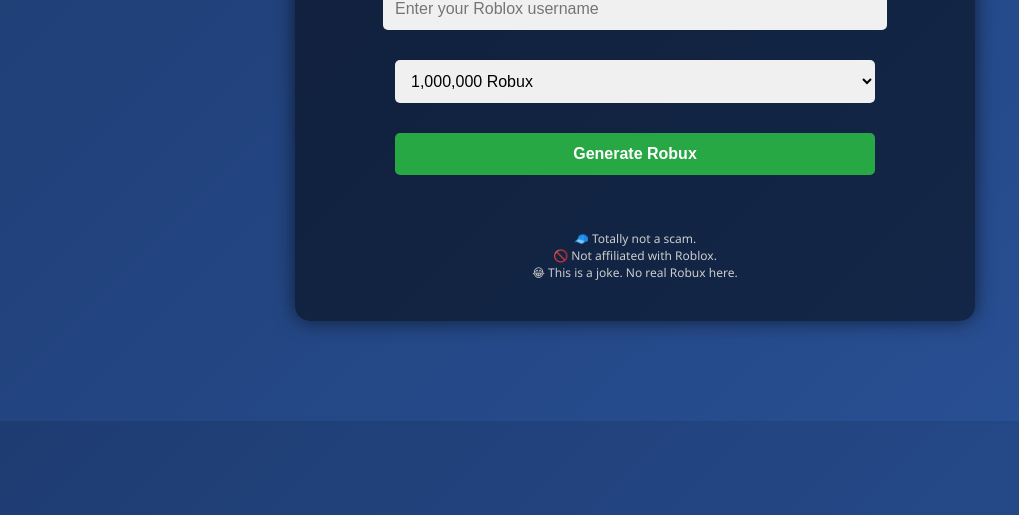
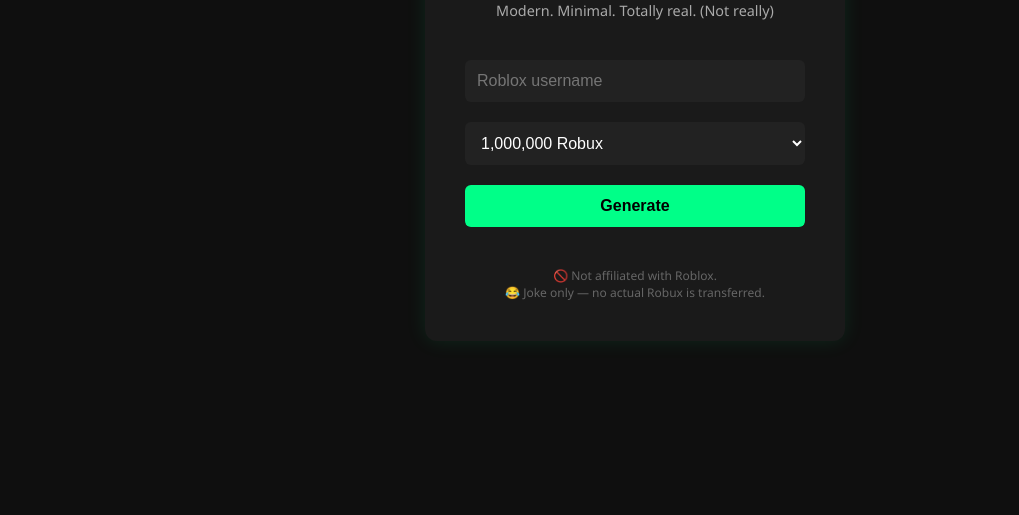
Before and after one commit to EpixUnblocked/RobuxGen, a plain HTML site: page index.html in a window 1280 px wide. Shown: the part 285-800 px from the top of the page, without its empty margins (5-1024 px from the left). Drawn offline with Linux system fonts and the light colour scheme.

Commit message:
Update index.html

```diff
--- a/index.html
+++ b/index.html
@@ -2,102 +2,127 @@
 <html lang="en">
 <head>
   <meta charset="UTF-8">
-  <title>Robux Generator 9000</title>
+  <title>Robux Generator</title>
   <meta name="viewport" content="width=device-width, initial-scale=1.0">
   <style>
+    :root {
+      --bg-color: #0f0f0f;
+      --card-bg: #1a1a1a;
+      --text-color: #f5f5f5;
+      --accent: #00ff88;
+      --error: #ff4d4d;
+    }
+
+    * {
+      box-sizing: border-box;
+    }
+
     body {
-      font-family: 'Segoe UI', Tahoma, Geneva, Verdana, sans-serif;
-      background: linear-gradient(135deg, #1e3c72, #2a5298);
-      color: white;
-      text-align: center;
       margin: 0;
-      padding: 0;
+      font-family: 'Segoe UI', sans-serif;
+      background-color: var(--bg-color);
+      color: var(--text-color);
+      display: flex;
+      justify-content: center;
+      align-items: center;
+      height: 100vh;
     }
 
     .container {
-      max-width: 600px;
-      margin: 100px auto;
-      background-color: rgba(0,0,0,0.5);
+      background-color: var(--card-bg);
       padding: 40px;
-      border-radius: 15px;
-      box-shadow: 0 0 20px rgba(0,0,0,0.6);
+      border-radius: 12px;
+      box-shadow: 0 0 20px rgba(0, 255, 136, 0.1);
+      width: 100%;
+      max-width: 420px;
+      text-align: center;
     }
 
     h1 {
-      margin-bottom: 10px;
+      margin-bottom: 8px;
+      font-size: 1.8em;
+      color: var(--accent);
+    }
+
+    p {
+      margin-bottom: 30px;
+      font-size: 0.9em;
+      color: #aaa;
     }
 
     input, select, button {
-      width: 80%;
+      width: 100%;
       padding: 12px;
-      margin: 15px 0;
-      font-size: 16px;
+      margin: 10px 0;
       border: none;
-      border-radius: 5px;
+      border-radius: 6px;
+      font-size: 1em;
     }
 
     input, select {
-      background-color: #f0f0f0;
-      color: #000;
+      background-color: #222;
+      color: white;
     }
 
     button {
-      background-color: #28a745;
-      color: white;
+      background-color: var(--accent);
+      color: #000;
       font-weight: bold;
       cursor: pointer;
-      transition: background-color 0.3s;
+      transition: background-color 0.2s ease;
     }
 
     button:hover {
-      background-color: #218838;
+      background-color: #00cc6e;
     }
 
     .log {
       background-color: #111;
+      color: #0f0;
+      font-family: monospace;
       margin-top: 20px;
       padding: 15px;
-      border-radius: 10px;
-      font-family: monospace;
+      border-radius: 8px;
       text-align: left;
+      max-height: 200px;
+      overflow-y: auto;
+      font-size: 0.9em;
       white-space: pre-line;
-      max-height: 250px;
-      overflow-y: auto;
     }
 
     .error {
-      color: #ff4d4d;
-      font-weight: bold;
+      color: var(--error);
+      font-weight: 600;
       margin-top: 20px;
     }
 
     .footer {
-      font-size: 12px;
-      color: #ccc;
-      margin-top: 40px;
+      font-size: 0.75em;
+      color: #666;
+      margin-top: 30px;
     }
   </style>
 </head>
 <body>
   <div class="container">
-    <h1>💸 Robux Generator 9000</h1>
-    <p>The most definitely 100% real Robux generator.</p>
+    <h1>Robux Generator</h1>
+    <p>Modern. Minimal. Totally real. (Not really)</p>
 
-    <input type="text" id="username" placeholder="Enter your Roblox username" />
+    <input type="text" id="username" placeholder="Roblox username">
     <select id="amount">
       <option value="10000">10,000 Robux</option>
+      <option value="50000">50,000 Robux</option>
       <option value="100000">100,000 Robux</option>
       <option value="1000000" selected>1,000,000 Robux</option>
     </select>
-    <button onclick="startProcess()">Generate Robux</button>
+    <button onclick="startProcess()">Generate</button>
 
     <div id="log" class="log" hidden></div>
     <div id="error" class="error"></div>
 
     <div class="footer">
-      🧢 Totally not a scam.<br>
       🚫 Not affiliated with Roblox.<br>
-      😂 This is a joke. No real Robux here.
+      😂 Joke only — no actual Robux is transferred.
     </div>
   </div>
 
@@ -118,12 +143,11 @@
       error.innerText = "";
 
       const steps = [
-        `👤 Searching for user "${username}"...`,
-        "🔗 Connecting to Roblox mainframe...",
-        "🔓 Bypassing firewall...",
-        "📤 Uploading Robux packets...",
-        `💰 Injecting ${amount} Robux into account...`,
-        "📡 Sending final verification...",
+        `Searching user: ${username}...`,
+        "Establishing secure connection to Roblox API...",
+        "Generating Robux packets...",
+        `Injecting ${amount} Robux...`,
+        "Validating request...",
       ];
 
       let i = 0;
@@ -135,11 +159,11 @@
         } else {
           clearInterval(interval);
           setTimeout(() => {
-            log.innerText += "\n❌ Error 69420: You are TOO RICH for Roblox.\nPlease wait 9001 seconds before retrying.\n";
-            error.innerText = "🚫 Roblox blocked the transaction for being TOO LEGIT.";
-          }, 1000);
+            log.innerText += "\n❌ Error 69420: Transfer blocked.\nReason: User flagged as TOO RICH.\n";
+            error.innerText = "Transaction failed. Please try again later.";
+          }, 700);
         }
-      }, 1000);
+      }, 900);
     }
   </script>
 </body>
```
